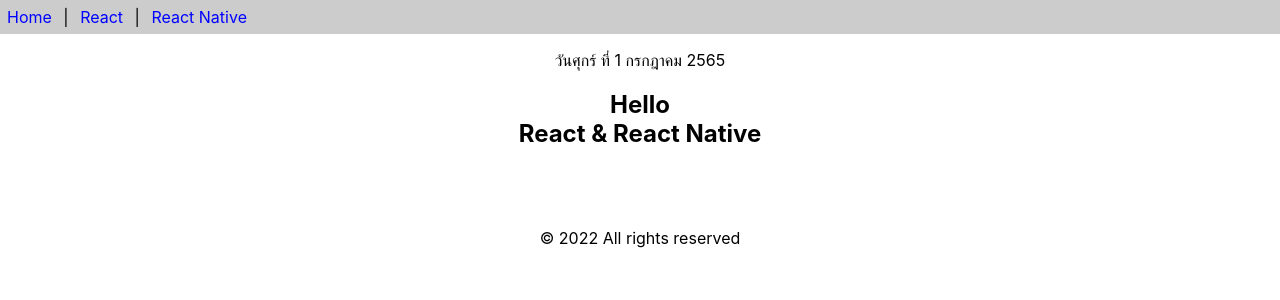
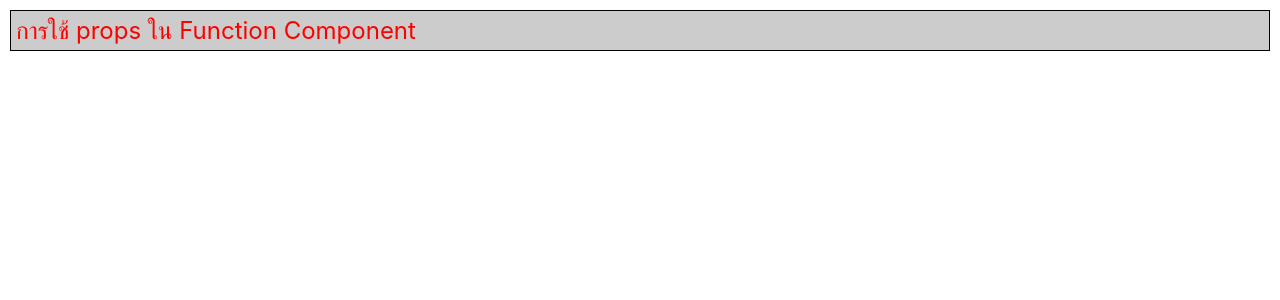
Before and after one commit to phollakrit/project-react, a React (Create React App) app: page / in a window 1280 px wide. Shown: the top 300 px of the page. Built offline with nearby package versions, Linux system fonts and the light colour scheme.

Commit message:
add class-props and func-props

```diff
--- a/src/App.js
+++ b/src/App.js
@@ -1,16 +1,15 @@
 import React from 'react'
-import { Header, Content, Footer } from './func-components'
-import Calendar from './class-components'
+import MsgBox2 from './func-props'
 
 function App() {
 	return (
-		<>
-			<Header/>
-			<p><center><Calendar/></center></p>
-			<Content/>
-			<Footer/>
-	  	</>
+		<MsgBox2
+			text="การใช้ props ใน Function Component"
+			color="red"
+			bgColor="#ccc"
+			fontSize="18pt"
+			border="solid 1px black"
+	  	/>
 	)
-
 }
 export default App
--- /dev/null
+++ b/src/func-props.js
@@ -0,0 +1,12 @@
+import React from 'react'
+export default function MsgBox2(props) {
+        const divStyle = {
+            margin: '10px',
+            padding: '5px',
+            color: props.color,
+            backgroundColor: props.bgColor,
+            fontSize: props.fontSize,
+            border: props.border
+        }
+        return <div style={divStyle}>{props.text}</div>
+}
```
Also changed, not shown: src/class-props.js (added, +21 -0 lines).
